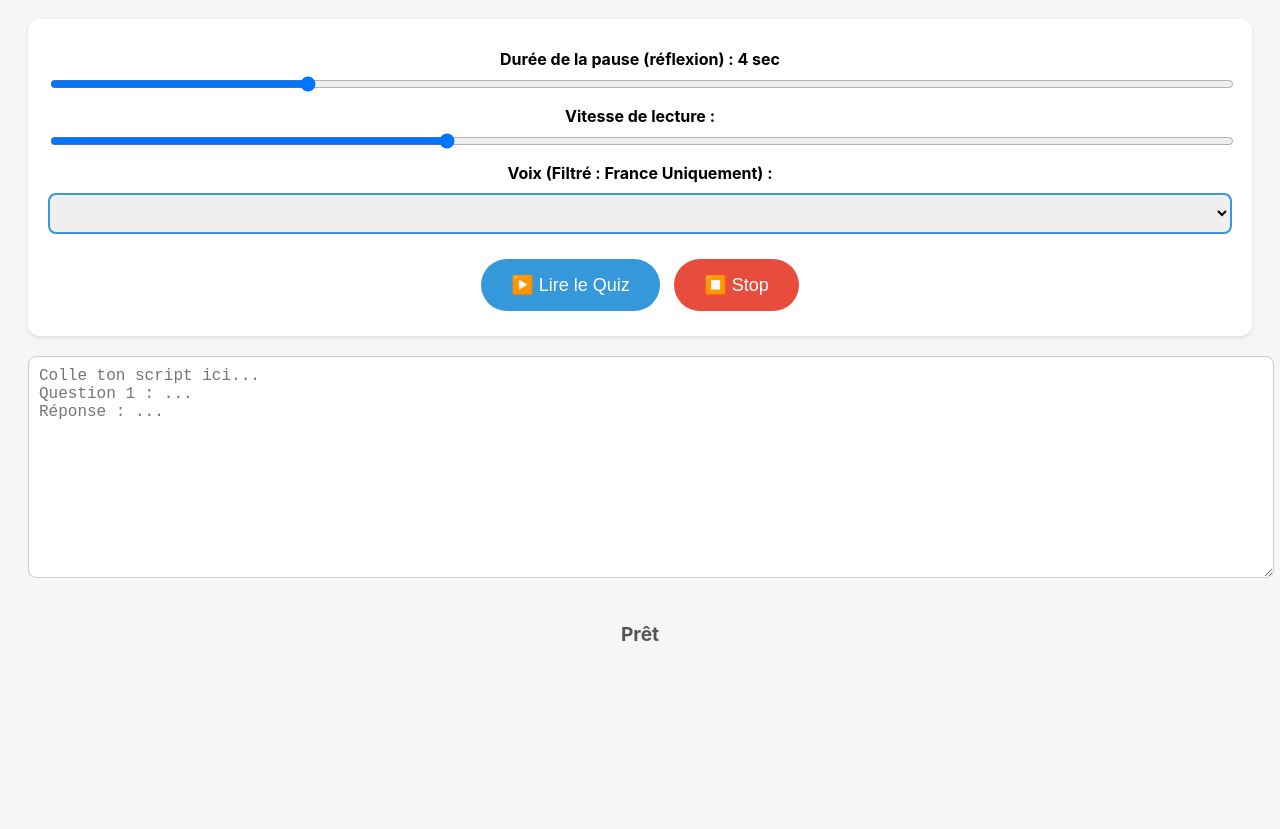
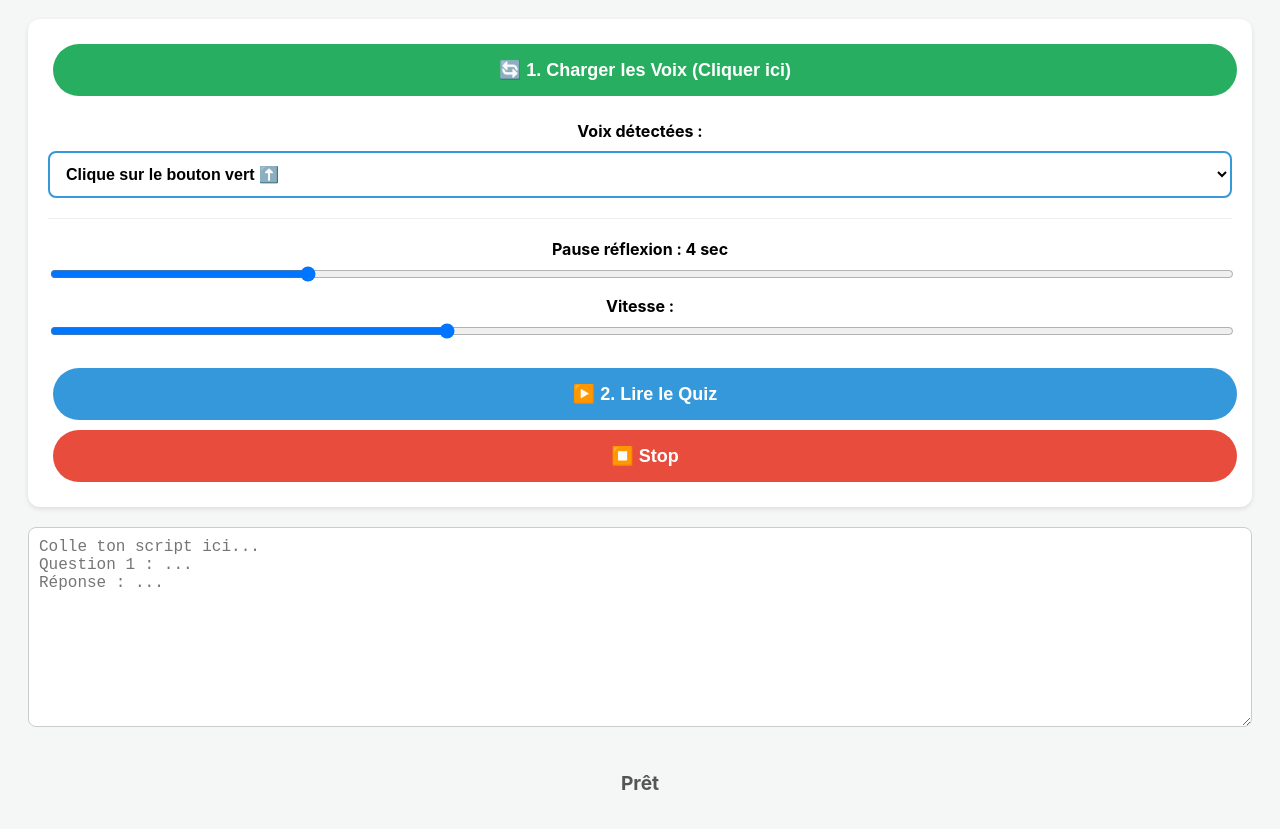
Before and after one commit to 2nnbpsyh6y-afk/dashboard, a plain HTML site: page lecteur.html in a window 1280 px wide. Shown: the part 91-920 px from the top of the page. Before the commit the page ends 800 px from the top, so only its background shows below. Drawn offline with Linux system fonts and the light colour scheme.

Commit message:
Update lecteur.html

```diff
--- a/lecteur.html
+++ b/lecteur.html
@@ -5,42 +5,14 @@
     <meta name="viewport" content="width=device-width, initial-scale=1.0">
     <title>Lecteur Quiz IAE</title>
     <style>
-        body {
-            font-family: -apple-system, BlinkMacSystemFont, "Segoe UI", Roboto, sans-serif;
-            background-color: #f4f7f6;
-            padding: 20px;
-            text-align: center;
-        }
-        textarea {
-            width: 100%;
-            height: 200px;
-            border: 1px solid #ccc;
-            border-radius: 8px;
-            padding: 10px;
-            font-size: 16px;
-            margin-bottom: 20px;
-        }
-        .controls {
-            background: white;
-            padding: 20px;
-            border-radius: 12px;
-            box-shadow: 0 2px 5px rgba(0,0,0,0.1);
-            margin-bottom: 20px;
-        }
-        button {
-            background-color: #3498db;
-            color: white;
-            border: none;
-            padding: 15px 30px;
-            font-size: 18px;
-            border-radius: 50px;
-            cursor: pointer;
-            margin: 5px;
-        }
+        body { font-family: -apple-system, BlinkMacSystemFont, sans-serif; background-color: #f4f7f6; padding: 20px; text-align: center; padding-bottom: 80px;}
+        textarea { width: 100%; height: 200px; border: 1px solid #ccc; border-radius: 8px; padding: 10px; font-size: 16px; margin-bottom: 20px; box-sizing: border-box;}
+        .controls { background: white; padding: 20px; border-radius: 12px; box-shadow: 0 2px 5px rgba(0,0,0,0.1); margin-bottom: 20px; }
+        button { background-color: #3498db; color: white; border: none; padding: 15px 30px; font-size: 18px; border-radius: 50px; cursor: pointer; margin: 5px; width:100%; font-weight:bold;}
         button.stop { background-color: #e74c3c; }
+        button.refresh { background-color: #27ae60; margin-bottom: 15px; }
         label { display: block; margin: 10px 0 5px; font-weight: bold; }
-        input[type=range] { width: 100%; }
-        select { width: 100%; padding: 10px; margin-top: 5px; border: 2px solid #3498db; border-radius: 8px; font-weight: bold;}
+        select { width: 100%; padding: 12px; margin-top: 5px; border: 2px solid #3498db; border-radius: 8px; font-weight: bold; font-size: 16px; background: white;}
         .status { font-size: 1.2rem; margin-top: 20px; color: #555; font-weight: bold; }
     </style>
 </head>
@@ -49,17 +21,23 @@
     <h1>🎙️ Lecteur IAE</h1>
 
     <div class="controls">
-        <label>Durée de la pause (réflexion) : <span id="pauseVal">4</span> sec</label>
-        <input type="range" id="pauseTime" min="1" max="15" value="4" oninput="document.getElementById('pauseVal').textContent = this.value">
+        <button class="refresh" onclick="forceLoadVoices()">🔄 1. Charger les Voix (Cliquer ici)</button>
 
-        <label>Vitesse de lecture :</label>
-        <input type="range" id="rate" min="0.5" max="2" step="0.1" value="1.0">
+        <label>Voix détectées :</label>
+        <select id="voices">
+            <option>Clique sur le bouton vert ⬆️</option>
+        </select>
 
-        <label>Voix (Filtré : France Uniquement) :</label>
-        <select id="voices"></select>
+        <hr style="margin: 20px 0; border:0; border-top:1px solid #eee;">
+
+        <label>Pause réflexion : <span id="pauseVal">4</span> sec</label>
+        <input type="range" id="pauseTime" min="1" max="15" value="4" style="width:100%" oninput="document.getElementById('pauseVal').textContent = this.value">
+
+        <label>Vitesse :</label>
+        <input type="range" id="rate" min="0.5" max="2" step="0.1" value="1.0" style="width:100%">
 
         <br><br>
-        <button onclick="startReading()">▶️ Lire le Quiz</button>
+        <button onclick="startReading()">▶️ 2. Lire le Quiz</button>
         <button class="stop" onclick="stopReading()">⏹️ Stop</button>
     </div>
 
@@ -73,60 +51,58 @@ Réponse : ..."></textarea>
         const synth = window.speechSynthesis;
         let voices = [];
 
-        // Fonction intelligente pour nettoyer les voix
-        function populateVoices() {
+        // --- FONCTION DE CHARGEMENT MANUEL ---
+        function forceLoadVoices() {
+            // On demande à l'iPhone de récupérer la liste
             voices = synth.getVoices();
             const voiceSelect = document.getElementById('voices');
+
+            // DEBUG : Si vide, on retente dans 100ms
+            if (voices.length === 0) {
+                setTimeout(forceLoadVoices, 100);
+                return;
+            }
+
             voiceSelect.innerHTML = '';
 
-            // 1. FILTRE STRICT : On ne garde que les voix "fr-FR" (France métropolitaine)
-            // Cela élimine automatiquement le Canada, la Belgique, la Suisse.
-            const frVoices = voices.filter(voice => voice.lang === 'fr-FR');
+            // FILTRE LARGE : On prend tout ce qui contient 'fr' ou 'Fr'
+            // Pour être sûr de voir Audrey même si elle est mal nommée
+            const frVoices = voices.filter(v => v.lang.includes('fr') || v.name.includes('French'));
 
+            if (frVoices.length === 0) {
+                const opt = document.createElement('option');
+                opt.textContent = "Aucune voix FR trouvée (Vérifie Réglages)";
+                voiceSelect.appendChild(opt);
+            } else {
                 frVoices.forEach((voice) => {
                     const option = document.createElement('option');
 
-                // 2. NETTOYAGE DU NOM : On enlève les textes inutiles pour que ce soit propre
-                let cleanName = voice.name
-                    .replace('French (France)', '')
-                    .replace('fr-FR', '')
-                    .trim();
-
+                    // Nettoyage visuel du nom
+                    let cleanName = voice.name.replace('French', '').replace('(France)', '').trim();
                     option.textContent = cleanName;
-                option.value = voices.indexOf(voice); // On garde l'index réel
+                    option.value = voices.indexOf(voice);
                     voiceSelect.appendChild(option);
 
-                // 3. SELECTION AUTOMATIQUE D'AUDREY
-                // Si le système trouve une voix qui s'appelle "Audrey", il la sélectionne direct.
+                    // SI AUDREY EST LÀ, ON LA PREND
                     if (voice.name.includes('Audrey')) {
                         voiceSelect.value = option.value;
                     }
                 });
-
-            // Si Audrey n'est pas là, on essaie Thomas par défaut
-            if (!voiceSelect.value && frVoices.length > 0) {
-                 frVoices.forEach((voice) => {
-                    if (voice.name.includes('Thomas')) {
-                        voiceSelect.value = voices.indexOf(voice);
-                    }
-                 });
+                document.querySelector('.refresh').textContent = "✅ Voix chargées (" + frVoices.length + ")";
             }
         }
 
-        populateVoices();
+        // Essai auto au démarrage (marche sur Android/PC, rarement sur iOS)
+        setTimeout(forceLoadVoices, 500);
 
-        // Fix pour iOS : Apple charge les voix avec un léger retard
-        if (speechSynthesis.onvoiceschanged !== undefined) {
-            speechSynthesis.onvoiceschanged = populateVoices;
-        }
-
+        // --- LECTEUR ---
         function stopReading() {
             synth.cancel();
             document.getElementById('statusDisplay').textContent = "Arrêté";
         }
 
         async function startReading() {
-            stopReading(); // Reset
+            stopReading();
 
             const text = document.getElementById('textInput').value;
             const pauseTime = document.getElementById('pauseTime').value * 1000;
@@ -139,19 +115,17 @@ Réponse : ..."></textarea>
             for (let i = 0; i < lines.length; i++) {
                 const line = lines[i].trim();
 
-                // Gestion de la pause (trois points ou ligne vide)
                 if (line === "" || line === "..." || line.includes("<break")) {
-                    statusDisplay.textContent = "⏳ Pause réflexion...";
+                    statusDisplay.textContent = "⏳ Pause...";
                     await new Promise(r => setTimeout(r, pauseTime));
                     continue;
                 }
 
-                // Lecture
                 statusDisplay.textContent = "🔊 " + line;
                 const utterance = new SpeechSynthesisUtterance(line);
 
-                // On applique la voix sélectionnée (Audrey normalement)
-                if (voiceIndex) {
+                // On force la voix choisie
+                if (voiceIndex && voices[voiceIndex]) {
                     utterance.voice = voices[voiceIndex];
                 }
 
```
Lines whose indentation alone changed are shown as unchanged.
